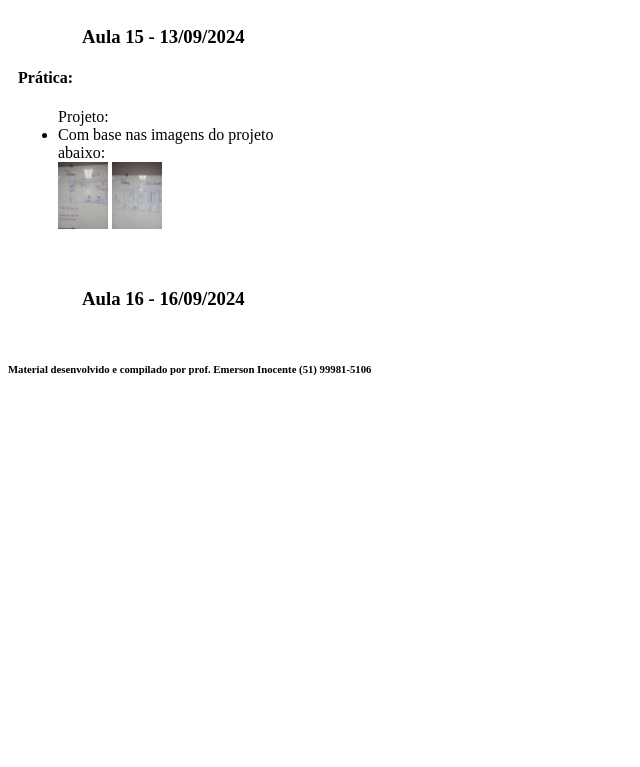
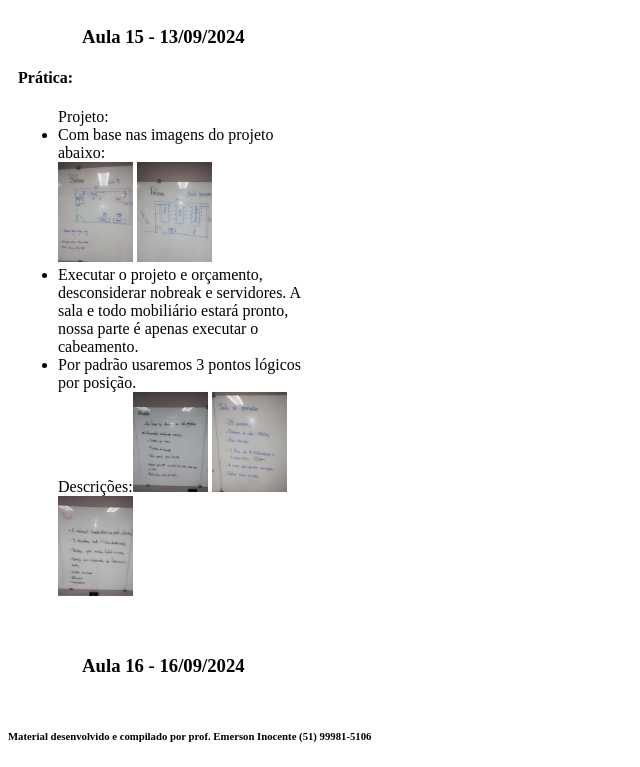
Before and after one commit to emersoninocente/uc05, a plain HTML site: page index.html in a window 1280 px wide. Shown: the part 1425-2192 px from the top of the page, without its empty margins (0-640 px from the left). Before the commit the page ends 1825 px from the top, so only its background shows below. Drawn offline with Linux system fonts and the light colour scheme.

Commit message:
Update Aula 14

```diff
--- a/index.html
+++ b/index.html
@@ -173,8 +173,13 @@
                     <h4>Prática:</h4>
                     <ul>Projeto:
                         <li>Com base nas imagens do projeto abaixo:</li>
-                        <li style="list-style-type: none;"><a href="bibliografia/pratica_01.jpg"><img src="bibliografia/pratica_01.jpg" alt="Imagem Projeto Sala TI" width="20%" height="20%"></a>
-                                                           <a href="bibliografia/pratica_02.jpg"><img src="bibliografia/pratica_02.jpg" alt="Imagem Projeto Sala Operações" width="20%" height="20%"></a>
+                        <li style="list-style-type: none;"><a href="bibliografia/pratica_01.jpg"><img src="bibliografia/pratica_01.jpg" alt="Imagem Projeto Sala TI" width="30%" height="30%"></a>
+                                                           <a href="bibliografia/pratica_02.jpg"><img src="bibliografia/pratica_02.jpg" alt="Imagem Projeto Sala Operações" width="30%" height="30%"></a>
+                        <li>Executar o projeto e orçamento, desconsiderar nobreak e servidores. A sala e todo mobiliário estará pronto, nossa parte é apenas executar o cabeamento.</li>
+                        <li>Por padrão usaremos 3 pontos lógicos por posição.</li>
+                        <li style="list-style-type: none;">Descrições:<a href="bibliografia/pratica_03.jpg"><img src="bibliografia/pratica_03.jpg" alt="Descrição Sala TI" width="30%" height="30%"></a>
+                                                                      <a href="bibliografia/pratica_04.jpg"><img src="bibliografia/pratica_04.jpg" alt="Descrição Sala Operações" width="30%" height="30%"></a>
+                                                                      <a href="bibliografia/pratica_05.jpg"><img src="bibliografia/pratica_05.jpg" alt="Descrição Rack" width="30%" height="30%"></a>
                     </ul>
                 </div>
                 <div class="col-25">
```
